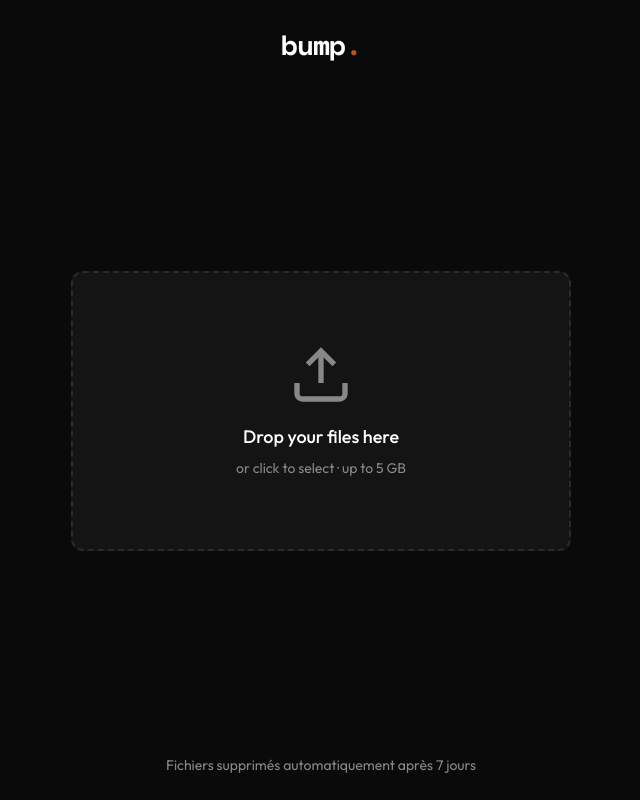
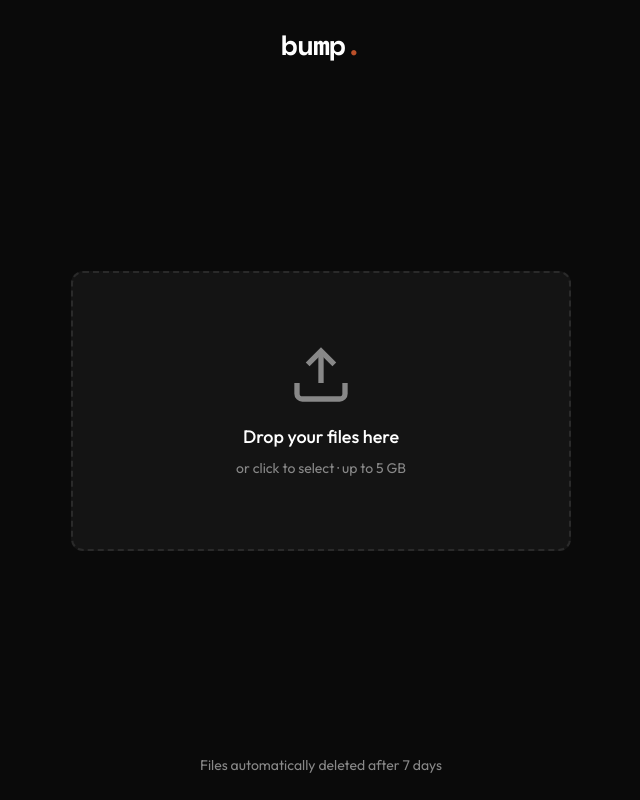
Before and after one commit to will83/bump, a React (Vite) app: page / in a window 1280 px wide. Shown: the whole page, without its empty margins (319-959 px from the left). Built offline with nearby package versions, Linux system fonts and the light colour scheme.

Commit message:
Fix error icon SVG and translate footer

```diff
--- a/src/App.jsx
+++ b/src/App.jsx
@@ -17,7 +17,7 @@ function App() {
         </Routes>
       </main>
       <footer className="footer">
-        <p>Fichiers supprimés automatiquement après 7 jours</p>
+        <p>Files automatically deleted after 7 days</p>
       </footer>
     </div>
   )
--- a/src/pages/DownloadPage.jsx
+++ b/src/pages/DownloadPage.jsx
@@ -65,10 +65,10 @@ function DownloadPage() {
       <div className="download-page">
         <div className="error-state">
           <div className="error-icon">
-            <svg viewBox="0 0 24 24" fill="none" stroke="currentColor" strokeWidth="2">
+            <svg viewBox="0 0 24 24" fill="none" stroke="currentColor" strokeWidth="2" strokeLinecap="round" strokeLinejoin="round">
               <circle cx="12" cy="12" r="10"></circle>
-              <line x1="12" y1="8" x2="12" y2="12"></line>
-              <line x1="12" y1="16" x2="12.01" y2="16"></line>
+              <line x1="12" y1="8" x2="12" y2="13"></line>
+              <circle cx="12" cy="16.5" r="0.5" fill="currentColor"></circle>
             </svg>
           </div>
           <h2>Oops!</h2>
```
